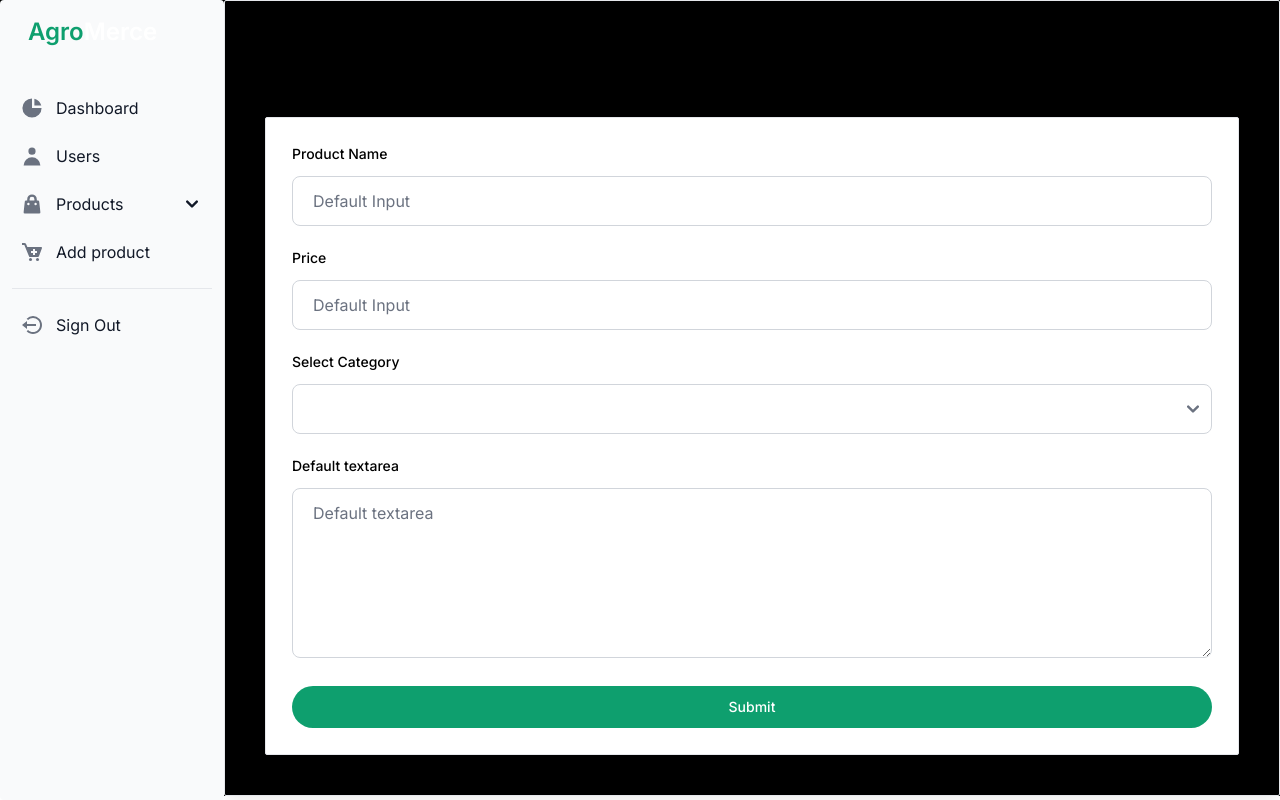
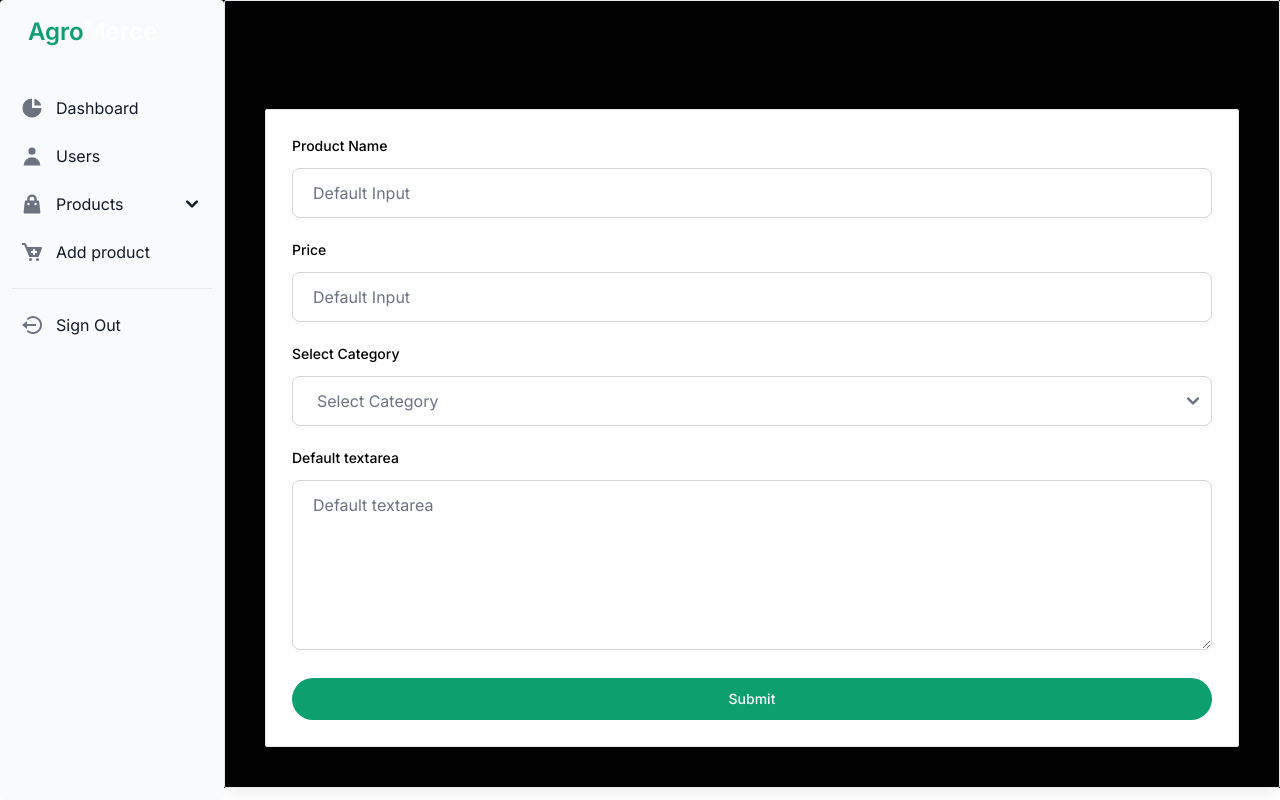
Before and after one commit to mortomulu/E-Commerce-Management-Agro-Consultation, a Next.js app: page /admin/add-data in a window 1280 px wide. Built offline with nearby package versions, Linux system fonts and the light colour scheme.

Commit message:
fix : fetch data & components

```diff
--- a/src/app/page.tsx
+++ b/src/app/page.tsx
@@ -1,13 +1,13 @@
-import { createClient } from "@/utils/supabase/server";
 import ProductCard from "@/components/productCard/ProductCard";
 import Navbar from "@/components/navbar/Navbar";
 import Slider from "@/components/slider/Slider";
 import CategoryBar from "@/components/categoryBar/CategoryBar";
+import { getProducts } from "@/lib/crudProduct/dbData";
+import { Product } from "@/types/product";
 
 export default async function Page() {
-  const supabase = createClient();
 
-  const { data: todos } = await supabase.from("products").select();
+  const   todos  = await getProducts()
 
   return (
     <>
@@ -18,8 +18,8 @@ export default async function Page() {
       <div className="flex mx-8 pb-8">
         <CategoryBar />
         <div className="grid grid-cols-4 gap-4 mx-8 pb-8">
-          {todos?.map((todo, i) => (
-            <ProductCard todo={todo} />
+          {todos?.map((todo : Product, i : number) => (
+            <ProductCard key={i} todo={todo} />
           ))}
         </div>
       </div>
--- a/src/components/FormAddProduct/FormAddProduct.tsx
+++ b/src/components/FormAddProduct/FormAddProduct.tsx
@@ -4,7 +4,7 @@ import { Button } from "flowbite-react";
 const FormAddProduct = () => {
   return (
     <div className=" w-screen ml-56 p-10 rounded-sm border border-stroke bg-inherit shadow-default dark:border-strokedark dark:bg-boxdark">
-      <div className="px-4 py-6 md:px-6 xl:px-7.5">
+      <div className="px-4 py-5 md:px-6 xl:px-7.5">
         <h4 className="text-xl font-semibold text-black dark:text-white">
           Add Product
         </h4>
--- a/src/components/SelectGroup/SelectGroup.tsx
+++ b/src/components/SelectGroup/SelectGroup.tsx
@@ -22,11 +22,11 @@ const SelectGroup: React.FC = () => {
             setSelectedOption(e.target.value);
             changeTextColor();
           }}
-          className={`relative border-gray-300 z-20 w-full appearance-none rounded-lg border-[1.5px] border-stroke bg-transparent px-6 py-3 outline-none transition focus:border-primary active:border-primary dark:border-form-strokedark dark:bg-form-input ${
-            isOptionSelected ? "text-black dark:text-white" : ""
+          className={`relative text-gray-500 border-gray-300 z-20 w-full appearance-none rounded-lg border-[1.5px] border-stroke bg-transparent px-6 py-3 outline-none transition focus:border-primary active:border-primary dark:border-form-strokedark dark:bg-form-input ${
+            isOptionSelected ? "text-gray-300 dark:text-white" : ""
           }`}
         >
-          <option value="" disabled className="text-body dark:text-bodydark">
+          <option value="" disabled className="text-body text-gray-200 dark:text-bodydark">
             Select Category
           </option>
           <option value="USA" className="text-body dark:text-bodydark">
--- a/src/components/productCard/ProductCard.tsx
+++ b/src/components/productCard/ProductCard.tsx
@@ -24,7 +24,7 @@ const ProductCard: React.FC<CardDataProps> = ({ todo }) => {
 
       <div className="card-body">
         <div className="card-title flex justify-between truncate">
-          <h2 className="text-xl">{todo.product_name}</h2>
+          <h2 className="text-xl w-40 truncate">{todo.product_name}</h2>
           <div onClick={() => setFav(!fav)}>
             {fav ? <FaHeart /> : <FaRegHeart />}
           </div>
```
